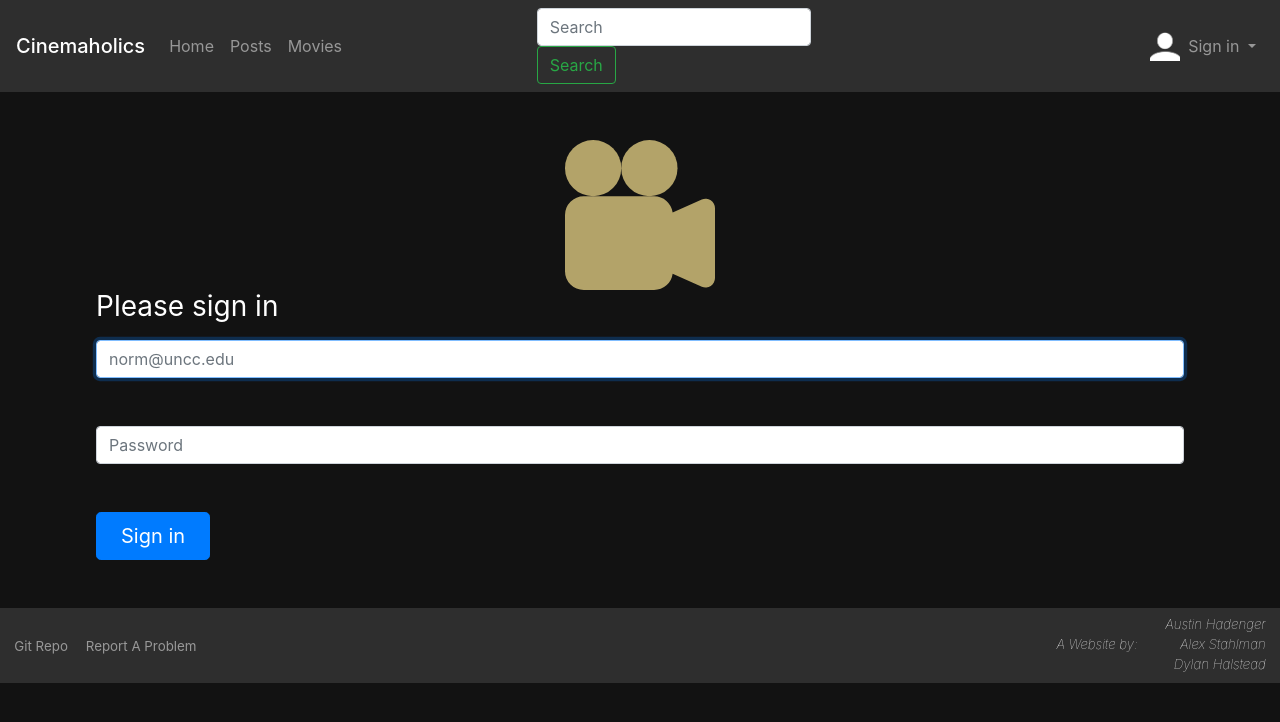
After one commit to DylanHalstead/Charlotte-Cinemaholics, a Flask app: page /account/signin in a window 1280 px wide. The commit adds this page. Shown: the top 722 px of the page. Run offline with Flask 2, Linux system fonts and the light colour scheme; some libraries are stand-ins or nearby versions.

Commit message:
Fixed requirements.txt, should have everything for now

```diff
--- a/app.py
+++ b/app.py
@@ -1,11 +1,11 @@
-from flask import Flask, render_template, request, redirect, url_for
+import os
+from flask import Flask, render_template, request, redirect, url_for, session
 from datetime import datetime
 from src.blueprints.posts_blueprint import router as posts_router
 from src.blueprints.movie_blueprint import router as movie_router
 from src.blueprints.account_blueprint import router as account_router
+from dotenv import load_dotenv
 
-import os
-from dotenv import load_dotenv
 load_dotenv()
 db_user = os.getenv('DB_USER', 'root')
 db_pass = os.getenv('DB_PASS')
@@ -14,10 +14,13 @@ db_port = os.getenv('DB_PORT', '3306')
 db_name = os.getenv('DB_NAME', 'final')
 connection_string = f'mysql://{db_user}:{db_pass}@{db_host}:{db_port}/{db_name}'
 
+
 app = Flask(__name__)
 
 @app.get('/')
 def index():
+    if 'user' in session:
+        return render_template('index.html')
     return render_template('index.html')
 
 app.register_blueprint(posts_router)
--- a/src/blueprints/account_blueprint.py
+++ b/src/blueprints/account_blueprint.py
@@ -1,8 +1,16 @@
-from flask import Blueprint, abort, redirect, render_template, request
+from flask import Flask, Blueprint, abort, redirect, render_template, request, session
 from models import db
 from datetime import datetime
+from flask_bcrypt import Bcrypt
 
 router = Blueprint('account_router', __name__, url_prefix='/account')
+
+app = Flask(__name__)
+bcrypt = Bcrypt(app)
+
+@router.get('/signin')
+def sign_in():
+    return render_template('signin.html')
 
 @router.get('/edit')
 def edit_account():
--- a/src/blueprints/movie_blueprint.py
+++ b/src/blueprints/movie_blueprint.py
@@ -1,4 +1,4 @@
-from flask import Blueprint, abort, redirect, render_template, request
+from flask import Blueprint, abort, redirect, render_template, request, session
 from models import db
 from datetime import datetime
 
--- a/templates/_layout.html
+++ b/templates/_layout.html
@@ -6,9 +6,11 @@
   <meta http-equiv="X-UA-Compatible" content="IE=edge">
   <meta name="viewport" content="width=device-width, initial-scale=1.0">
   <link rel="stylesheet" href="{{ url_for('static', filename='main.css') }}">
-  <link rel="stylesheet" href="https://stackpath.bootstrapcdn.com/bootstrap/4.1.3/css/bootstrap.min.css" integrity="sha384-MCw98/SFnGE8fJT3GXwEOngsV7Zt27NXFoaoApmYm81iuXoPkFOJwJ8ERdknLPMO" crossorigin="anonymous">
+  <link rel="stylesheet" href="https://stackpath.bootstrapcdn.com/bootstrap/4.1.3/css/bootstrap.min.css"
+    integrity="sha384-MCw98/SFnGE8fJT3GXwEOngsV7Zt27NXFoaoApmYm81iuXoPkFOJwJ8ERdknLPMO" crossorigin="anonymous">
   <title>{% block title %}Cinemaholics{% endblock %}</title>
 </head>
+
 <body class="body">
   <!-- Navbar Alignment: https://stackoverflow.com/questions/19733447/bootstrap-navbar-with-left-center-or-right-aligned-items -->
   <nav class="navbar navbar-expand-md navbar-dark mb-5">
@@ -38,7 +40,9 @@
       <ul class="navbar-nav ml-auto">
         <li><img src="../static/pfp/default_user.png" alt="Default PFP" class="nav-pfp" width="30px"></li>
         <li class="nav-item dropdown">
-          <a class="nav-link dropdown-toggle" href="#" id="navbarDropdown" role="button" data-toggle="dropdown" aria-haspopup="true" aria-expanded="false">
+          {% if 'user' in session %}
+          <a class="nav-link dropdown-toggle" href="#" id="navbarDropdown" role="button" data-toggle="dropdown"
+            aria-haspopup="true" aria-expanded="false">
             {Username}
           </a>
           <div class="dropdown-menu dropdown-menu-right" aria-labelledby="navbarDropdown">
@@ -48,6 +52,11 @@
             <div class="dropdown-divider"></div>
             <a class="dropdown-item" href="/username/edit">Settings</a>
           </div>
+          {% else %}
+          <a class="nav-link dropdown-toggle" href="/account/signin" id="navbarDropdown" role="button"aria-haspopup="true" aria-expanded="false">
+          Sign in
+          </a>
+          {% endif %}
         </li>
       </ul>
     </div>
@@ -76,8 +85,15 @@
     </table>
   </footer>
   <!-- Bootstrap JavaScript -->
-  <script src="https://code.jquery.com/jquery-3.3.1.slim.min.js" integrity="sha384-q8i/X+965DzO0rT7abK41JStQIAqVgRVzpbzo5smXKp4YfRvH+8abtTE1Pi6jizo" crossorigin="anonymous"></script>
-  <script src="https://cdnjs.cloudflare.com/ajax/libs/popper.js/1.14.3/umd/popper.min.js" integrity="sha384-ZMP7rVo3mIykV+2+9J3UJ46jBk0WLaUAdn689aCwoqbBJiSnjAK/l8WvCWPIPm49" crossorigin="anonymous"></script>
-  <script src="https://stackpath.bootstrapcdn.com/bootstrap/4.1.3/js/bootstrap.min.js" integrity="sha384-ChfqqxuZUCnJSK3+MXmPNIyE6ZbWh2IMqE241rYiqJxyMiZ6OW/JmZQ5stwEULTy" crossorigin="anonymous"></script>
+  <script src="https://code.jquery.com/jquery-3.3.1.slim.min.js"
+    integrity="sha384-q8i/X+965DzO0rT7abK41JStQIAqVgRVzpbzo5smXKp4YfRvH+8abtTE1Pi6jizo"
+    crossorigin="anonymous"></script>
+  <script src="https://cdnjs.cloudflare.com/ajax/libs/popper.js/1.14.3/umd/popper.min.js"
+    integrity="sha384-ZMP7rVo3mIykV+2+9J3UJ46jBk0WLaUAdn689aCwoqbBJiSnjAK/l8WvCWPIPm49"
+    crossorigin="anonymous"></script>
+  <script src="https://stackpath.bootstrapcdn.com/bootstrap/4.1.3/js/bootstrap.min.js"
+    integrity="sha384-ChfqqxuZUCnJSK3+MXmPNIyE6ZbWh2IMqE241rYiqJxyMiZ6OW/JmZQ5stwEULTy"
+    crossorigin="anonymous"></script>
 </body>
+
 </html>
--- /dev/null
+++ b/templates/signin.html
@@ -0,0 +1,21 @@
+{% extends '_layout.html' %}
+{% block title %}Sign In{% endblock %}
+
+{% block body %}
+<div class="text-center">
+    <svg xmlns="http://www.w3.org/2000/svg" width="150" height="150" fill="#B3A369" class="bi bi-camera-reels-fill" viewBox="0 0 16 16">
+        <path d="M6 3a3 3 0 1 1-6 0 3 3 0 0 1 6 0z"/>
+        <path d="M9 6a3 3 0 1 1 0-6 3 3 0 0 1 0 6z"/>
+        <path d="M9 6h.5a2 2 0 0 1 1.983 1.738l3.11-1.382A1 1 0 0 1 16 7.269v7.462a1 1 0 0 1-1.406.913l-3.111-1.382A2 2 0 0 1 9.5 16H2a2 2 0 0 1-2-2V8a2 2 0 0 1 2-2h7z"/>
+    </svg>
+</div>
+<form class="form-signin">
+    <h3 class="mb-3 font-weight-normal whitetext">Please sign in</h1>
+    <label for="inputEmail" class="sr-only">Email address (uncc.edu)</label>
+    <input type="email" id="inputEmail" class="form-control mb-5" placeholder="norm@uncc.edu" required="" autofocus="">
+    <label for="inputPassword" class="sr-only">Password</label>
+    <input type="password" id="inputPassword" class="form-control mb-5" placeholder="Password" required="">
+    <button class="btn btn-lg btn-primary mb-5 px-4" type="submit">Sign in</button>
+</form>
+<!-- <a href="/create-account">Make An Account?</a> -->
+{% endblock %}
```
Also changed, not shown: requirements.txt (+17 -0 lines), templates/create_account.html (added, +19 -0 lines), static/pics/Charlotte_Cinemaholics_Draft_Logo.jpg (added). Lines whose indentation alone changed are shown as unchanged.
